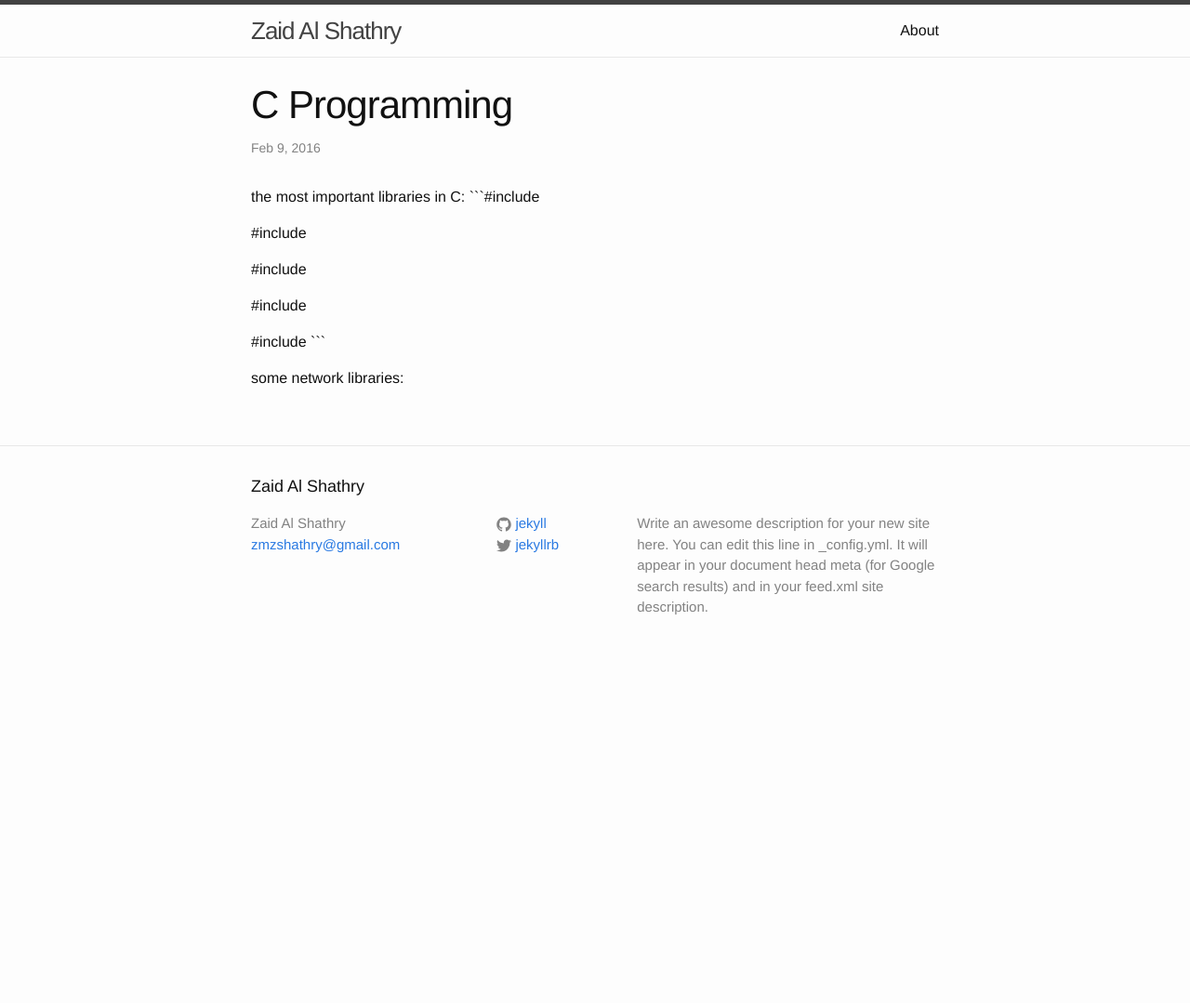
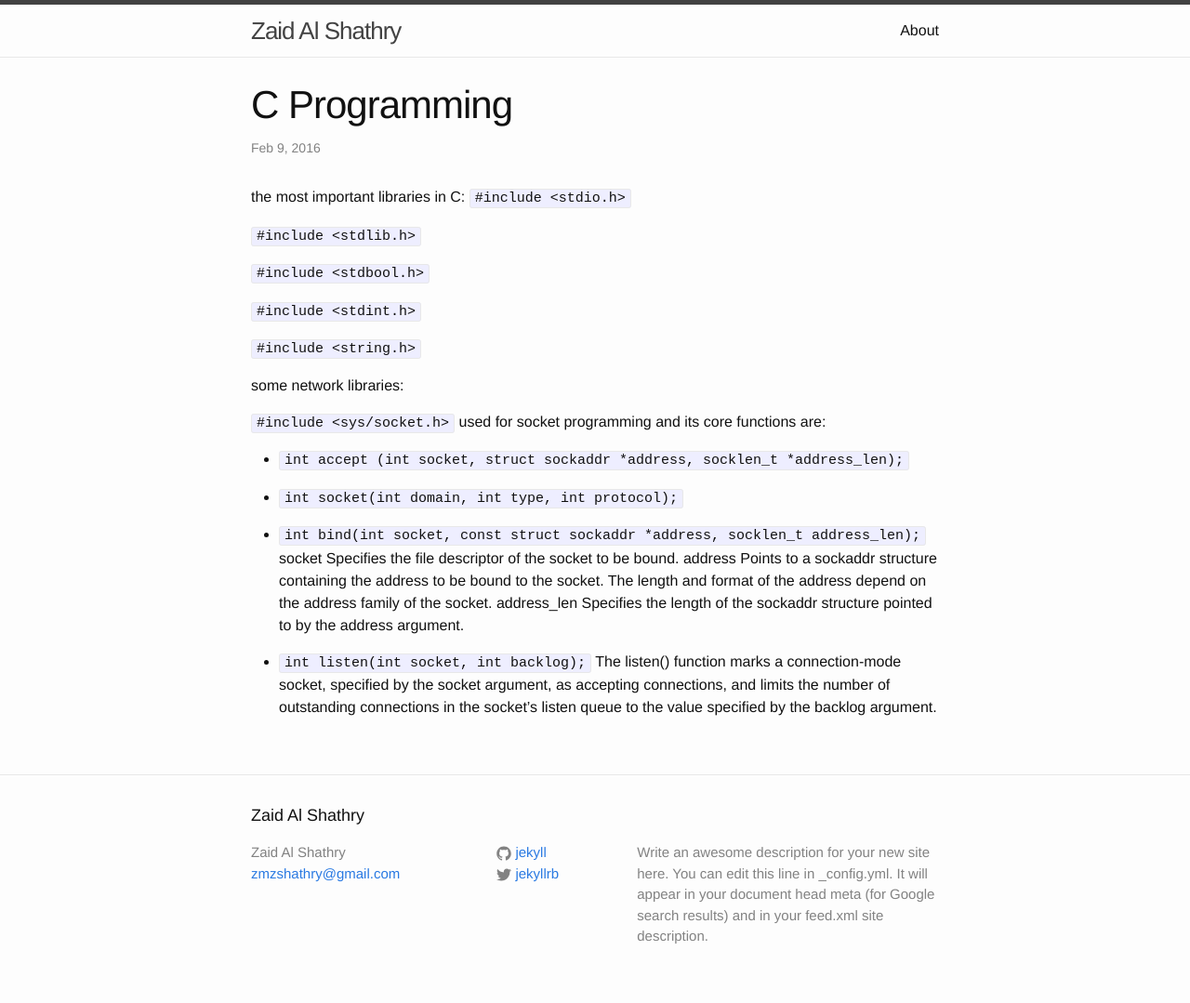
Before and after one commit to zaidmsh/zaid.github.io, a Jekyll site: the page built from _posts/2016-02-28-Cprogramming.markdown, in a window 1280 px wide. Shown: the whole page at 93% size. Built offline with Jekyll 4.4.1, drawn with Linux system fonts in a browser that asks for light colours; before the commit the page ends 900 px from its top, so only the background shows below that.

Commit message:
adding some socket functions

````diff
--- a/_posts/2016-02-28-Cprogramming.markdown
+++ b/_posts/2016-02-28-Cprogramming.markdown
@@ -5,14 +5,31 @@ date:   2016-02-10 1:20:00 +0300
 categories: jekyll update
 ---
 the most important libraries in C:
-```#include <stdio.h>
+```#include <stdio.h>```
 
-#include <stdlib.h>
+```#include <stdlib.h>```
 
-#include <stdbool.h>
+```#include <stdbool.h>```
 
-#include <stdint.h>
+```#include <stdint.h>```
 
-#include <string.h>```
+```#include <string.h>```
 
 some network libraries:
+
+```#include <sys/socket.h>``` used for socket programming and its core functions are:
+
+- ```int accept (int socket, struct sockaddr *address,
+                                 socklen_t *address_len);```
+
+- ```int socket(int domain, int type, int protocol);```
+
+- ```int bind(int socket, const struct sockaddr *address,
+     socklen_t address_len);``` socket
+Specifies the file descriptor of the socket to be bound.
+address
+Points to a sockaddr structure containing the address to be bound to the socket. The length and format of the address depend on the address family of the socket.
+address_len
+Specifies the length of the sockaddr structure pointed to by the address argument.
+
+- ```int listen(int socket, int backlog);``` The listen() function marks a connection-mode socket, specified by the socket argument, as accepting connections, and limits the number of outstanding connections in the socket's listen queue to the value specified by the backlog argument.
````
